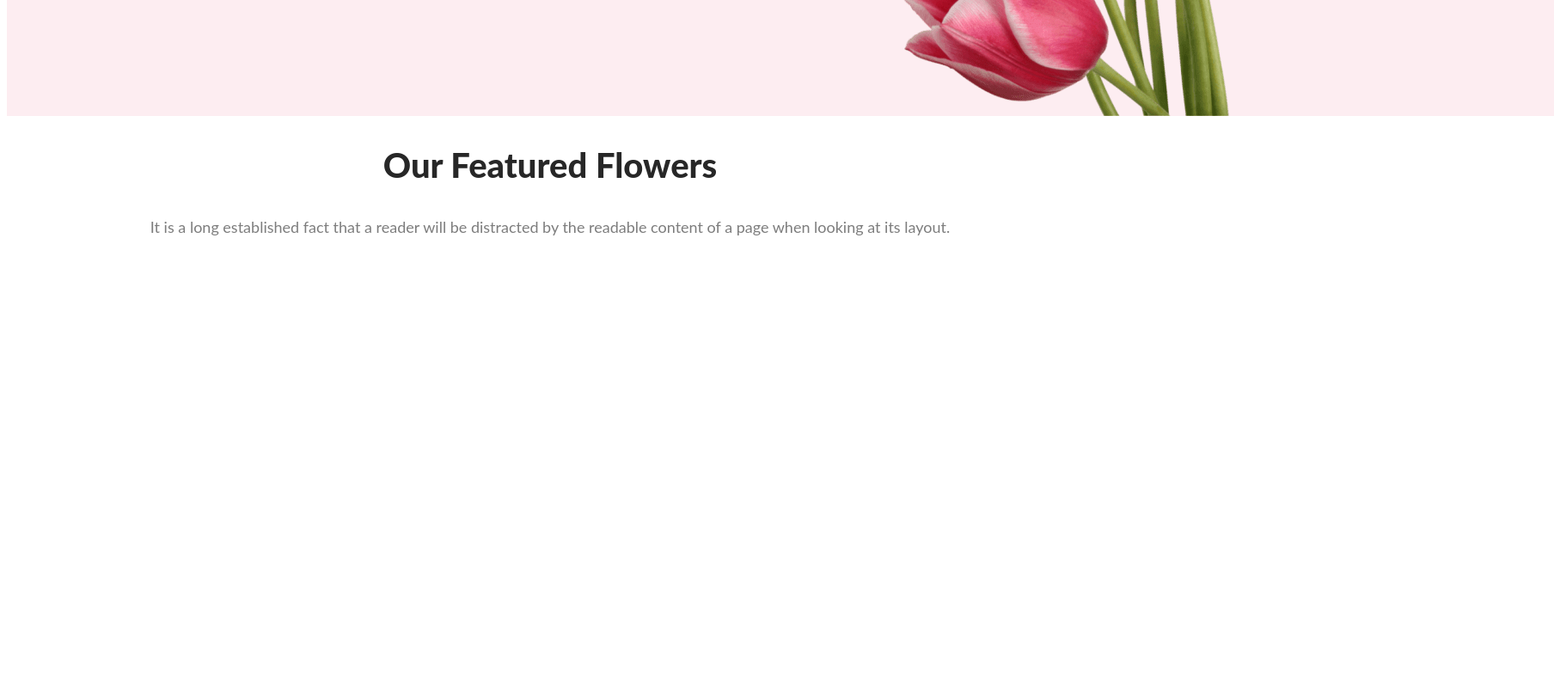
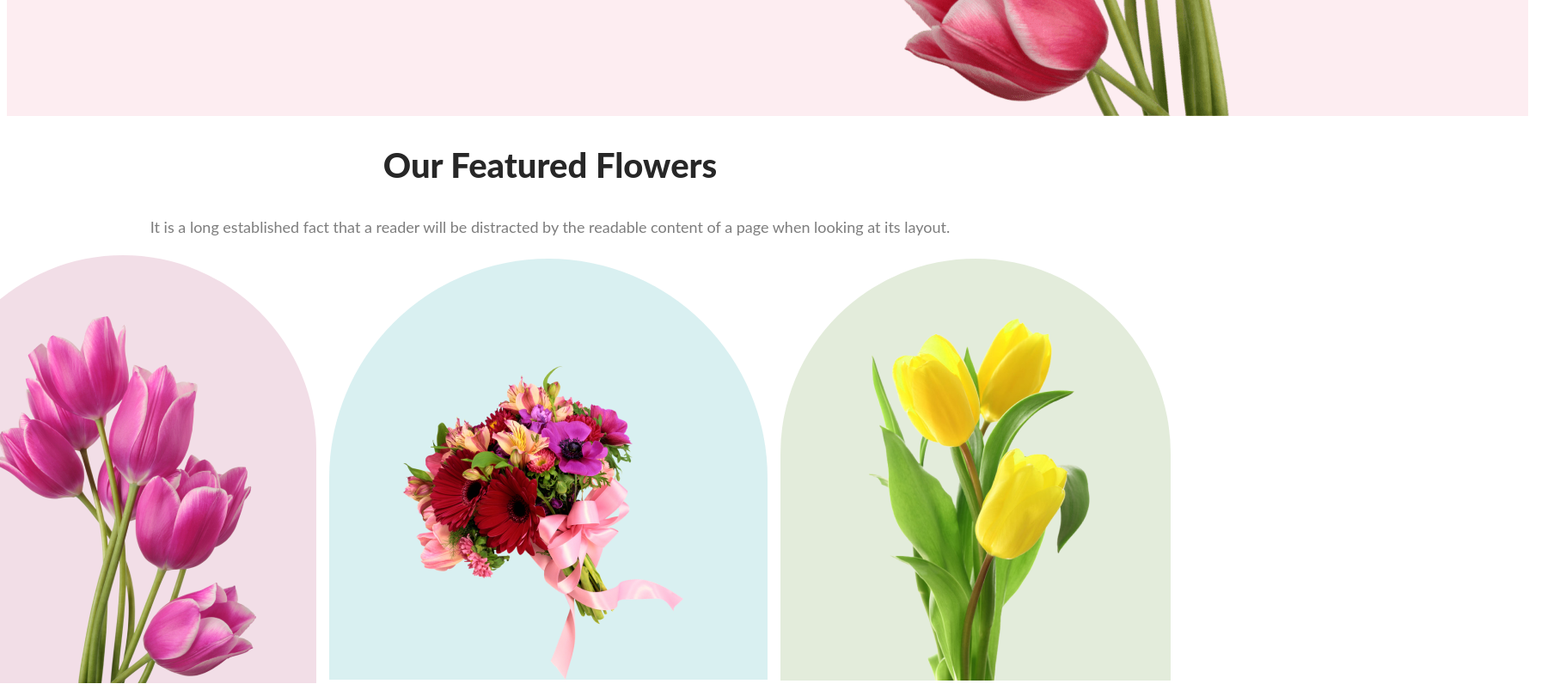
Before and after one commit to afroja7/digital-agency, a plain HTML site: page index.html in a window 1280 px wide. Shown: the part 773-1576 px from the top of the page at 86% size, 1808 px wide, since content can reach past the window. Before the commit the page ends 1070 px from the top, so only its background shows below. Drawn offline with Linux system fonts and the light colour scheme.

Commit message:
added image

```diff
--- a/assets/styles.css
+++ b/assets/styles.css
@@ -1,6 +1,6 @@
 .banner-container {
     background-color: #E554731A;
-    width: 1800px;
+    width: 1770px;
     height: 900px;
     display: flex;
 }
@@ -46,12 +46,12 @@
 }
 
 
-.second-part{
+.second-part {
     text-align: center;
     font-family: Lato;
 }
 
-.tittle{
+.tittle {
     color: #272727;
     text-align: center;
     font-size: 40px;
@@ -60,7 +60,8 @@ font-weight: 800;
     line-height: normal;
 
 }
-.contant{
+
+.contant {
     text-align: center;
     align-content: center;
     color: #27272799;
@@ -68,7 +69,42 @@ font-size: 18px;
     font-style: normal;
     font-weight: 400;
     line-height: 30px;
-
-
+}
+.images{
+    box-sizing: border-box;
+    display: flex;
+    justify-content: center;
+    align-items: center;
+    /* border-radius: 300px 300px 0px 0px; */
+/* background: rgba(167, 33, 98, 0.15); */
+}
+.all-image{
+    box-sizing: border-box;
+    display: flex;
+    justify-content: center;
+    align-items: center;
+    gap: 15px;
+}
+.image1{
+    background: rgba(167, 33, 98, 0.15);
+   padding-top: 70px;
+   padding-left: 70px;
+   padding-right: 70px;
+    border-radius: 300px 300px 0px 0px;
 
 }
+.image2{
+    background: rgba(5, 151, 160, 0.15);
+   padding-top: 120px;
+   padding-left: 70px;
+   padding-right: 70px;
+    border-radius: 300px 300px 0px 0px;
+}
+
+.image3{
+    background: rgba(71, 125, 17, 0.15);
+   padding-top: 20px;
+   padding-left: 70px;
+   padding-right: 70px;
+    border-radius: 300px 300px 0px 0px;
+}
--- a/index.html
+++ b/index.html
@@ -1,31 +1,45 @@
 <!DOCTYPE html>
 <html lang="en">
+
 <head>
     <meta charset="UTF-8">
     <meta name="viewport" content="width=device-width, initial-scale=1.0">
     <title>flower shop</title>
     <link rel="stylesheet" href="assets/styles.css">
 </head>
+
 <body>
     <header>
 
-<div class="banner-container">
-    <div class="banner-info">
-        <h1 class="banner-tittle" >Let's make beautiful flowers a part of your life.</h1>
-        <p class="banner-content" >It is a long established fact that a reader will be distracted by the readable content of a page when looking at its layout. The point of using Lorem Ipsum is that it has a more-or-less normal distribution of letters.</p>
-        <button class="btn-primary" >Shop Now</button>
-</div>
+        <div class="banner-container">
+            <div class="banner-info">
+                <h1 class="banner-tittle">Let's make beautiful flowers a part of your life.</h1>
+                <p class="banner-content">It is a long established fact that a reader will be distracted by the readable
+                    content of a page when looking at its layout. The point of using Lorem Ipsum is that it has a
+                    more-or-less normal distribution of letters.</p>
+                <button class="btn-primary">Shop Now</button>
+            </div>
 
-<img  class="image" src="images/pngwing 10.png" alt="">
-</div>
+            <img class="image" src="images/pngwing 10.png" alt="">
+        </div>
 
-<nav class="second-part" >
-    <h2 class="tittle" >Our Featured Flowers</h2>
-    <p class="contant" >It is a long established fact that a reader will be distracted by the readable content of a page when looking at its layout.</p>
-</nav>
+        <nav class="second-part">
+            <h2 class="tittle">Our Featured Flowers</h2>
+            <p class="contant">It is a long established fact that a reader will be distracted by the readable content of
+                a page when looking at its layout.</p>
+        </nav>
+
+        <div class="all-image" >
+                <img  class="image1" src="images/pngwing 6.png" alt="">
+                <img  class="image2" src="images/pngwing 5.png" alt="">
+                <img  class="image3" src="images/pngwing 7.png" alt="">
+        </div>
+
+
     </header>
 
     <main></main>
     <footer></footer>
 </body>
+
 </html>
```
Lines whose indentation alone changed are shown as unchanged.
